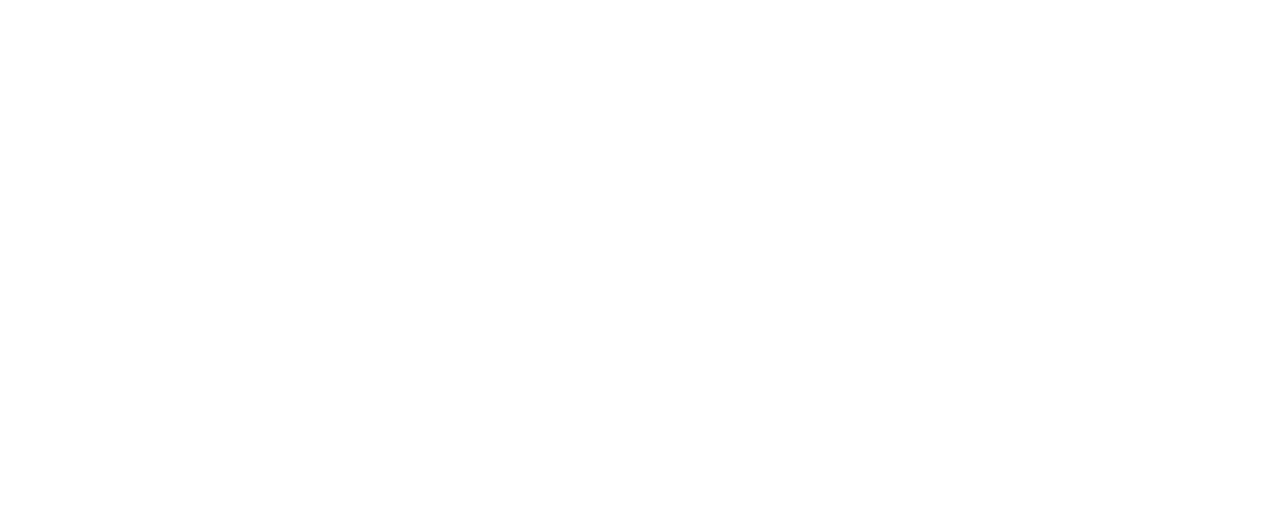
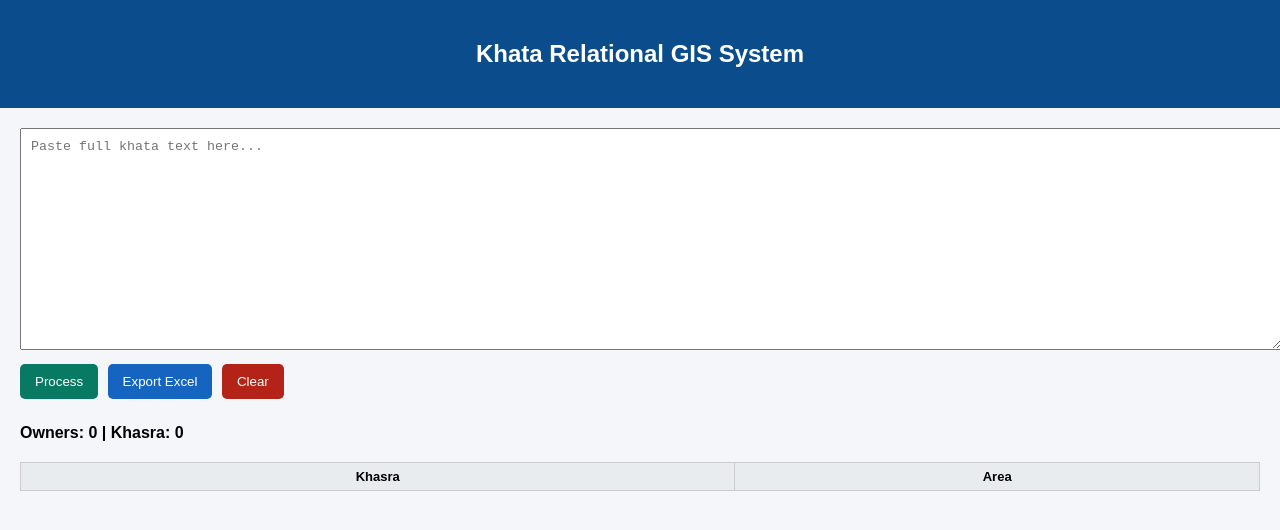
Before and after one commit to sandeepGIS/bulk-khata-tool, a plain HTML site: page index.html in a window 1280 px wide. Drawn offline with Linux system fonts and the light colour scheme.

Commit message:
Update index.html

```diff
--- a/index.html
+++ b/index.html
@@ -1,3 +1,54 @@
+<!DOCTYPE html>
+<html>
+<head>
+<meta charset="UTF-8">
+<title>Khata GIS Relational System</title>
+<script src="https://cdnjs.cloudflare.com/ajax/libs/xlsx/0.18.5/xlsx.full.min.js"></script>
+
+<style>
+body{font-family:Arial;margin:0;background:#f4f6f9;}
+header{background:#0b4d8c;color:white;padding:20px;text-align:center;}
+.container{padding:20px;}
+textarea{width:100%;height:200px;padding:10px;}
+button{padding:10px 15px;margin:10px 5px 10px 0;border:none;color:white;border-radius:5px;cursor:pointer;}
+.process{background:#087a63;}
+.export{background:#1565c0;}
+.clear{background:#b42318;}
+.count{margin-top:15px;font-weight:bold;}
+table{width:100%;border-collapse:collapse;margin-top:20px;background:white;}
+th,td{border:1px solid #ccc;padding:6px;font-size:13px;}
+th{background:#e9ecef;}
+</style>
+</head>
+
+<body>
+
+<header>
+<h2>Khata Relational GIS System</h2>
+</header>
+
+<div class="container">
+
+<textarea id="inputText" placeholder="Paste full khata text here..."></textarea>
+<br>
+<button class="process" onclick="processKhata()">Process</button>
+<button class="export" onclick="exportExcel()">Export Excel</button>
+<button class="clear" onclick="clearAll()">Clear</button>
+
+<div class="count">
+Owners: <span id="ownerCount">0</span> |
+Khasra: <span id="khasraCount">0</span>
+</div>
+
+<table id="previewTable">
+<thead>
+<tr><th>Khasra</th><th>Area</th></tr>
+</thead>
+<tbody></tbody>
+</table>
+
+</div>
+
 <script>
 
 let currentVillage="";
@@ -15,11 +66,7 @@ function getValue(text, regex){
 function processKhata(){
 
   const text=document.getElementById("inputText").value;
-
-  if(!text){
-    alert("Please paste Khata text first.");
-    return;
-  }
+  if(!text){ alert("Paste khata text first"); return; }
 
   document.querySelector("#previewTable tbody").innerHTML="";
   currentOwners=[];
@@ -31,46 +78,33 @@ function processKhata(){
   currentKhata=getValue(text,/खाता\s*संख्या\s*:\s*(\d+)/);
 
   /* OWNER EXTRACTION */
-  const lines=text.split("\n");
-
-  lines.forEach(line=>{
-    if(line.includes("/") && !line.includes("खसरा") && !line.includes("क्षेत्रफल")){
-
+  text.split("\n").forEach(line=>{
+    if(line.includes("/") && !line.includes("खसरा")){
       let parts=line.split("/");
       if(parts.length>=2){
         let owner=parts[0].trim();
         let father=parts[1].replace(/[0-9].*/,"").trim();
-
         if(owner.length>2){
-          currentOwners.push({
-            owner:owner,
-            father:father
-          });
+          currentOwners.push({owner,father});
         }
       }
     }
   });
 
   /* KHASRA EXTRACTION */
-  const allNumbers=[...text.matchAll(/\b\d{3,5}\b/g)].map(m=>m[0]);
-  const areaList=[...text.matchAll(/\b0\.\d{3,4}\b/g)].map(m=>m[0]);
+  const khasraList=[...text.matchAll(/\b\d{3,5}\b/g)]
+    .map(m=>m[0])
+    .filter(n=>!n.startsWith("14"));
 
-  const khasraList=allNumbers.filter(n=>n.length>=3 && !n.startsWith("14"));
+  const areaList=[...text.matchAll(/\b0\.\d{3,4}\b/g)]
+    .map(m=>m[0]);
 
   const finalLength=Math.min(khasraList.length,areaList.length);
 
   for(let i=0;i<finalLength;i++){
-
-    currentKhasra.push({
-      number:khasraList[i],
-      area:areaList[i]
-    });
-
+    currentKhasra.push({number:khasraList[i],area:areaList[i]});
     let row=document.createElement("tr");
-    row.innerHTML=`
-      <td>${khasraList[i]}</td>
-      <td>${areaList[i]}</td>
-    `;
+    row.innerHTML=`<td>${khasraList[i]}</td><td>${areaList[i]}</td>`;
     document.querySelector("#previewTable tbody").appendChild(row);
   }
 
@@ -81,46 +115,43 @@ function processKhata(){
 function exportExcel(){
 
   if(currentKhasra.length===0){
-    alert("Please process khata first.");
+    alert("Process khata first.");
     return;
   }
 
   const workbook=XLSX.utils.book_new();
 
-  const khataData=[{
+  XLSX.utils.book_append_sheet(workbook,
+    XLSX.utils.json_to_sheet([{
       Khata_No:currentKhata,
       Village:currentVillage,
       Tehsil:currentTehsil,
       District:currentDistrict
-  }];
-  XLSX.utils.book_append_sheet(workbook,
-    XLSX.utils.json_to_sheet(khataData),
+    }]),
     "KHATA"
   );
 
-  const ownerData=currentOwners.map((o,i)=>({
+  XLSX.utils.book_append_sheet(workbook,
+    XLSX.utils.json_to_sheet(currentOwners.map((o,i)=>({
       Owner_ID:i+1,
       Khata_No:currentKhata,
-    Owner_Name:o.owner,
-    Father_Name:o.father
-  }));
-  XLSX.utils.book_append_sheet(workbook,
-    XLSX.utils.json_to_sheet(ownerData),
+      Owner:o.owner,
+      Father:o.father
+    }))),
     "OWNERS"
   );
 
-  const khasraData=currentKhasra.map((k,i)=>({
+  XLSX.utils.book_append_sheet(workbook,
+    XLSX.utils.json_to_sheet(currentKhasra.map((k,i)=>({
       Khasra_ID:i+1,
       Khata_No:currentKhata,
-    Khasra_No:k.number,
+      Khasra:k.number,
       Area:k.area
-  }));
-  XLSX.utils.book_append_sheet(workbook,
-    XLSX.utils.json_to_sheet(khasraData),
+    }))),
     "KHASRA"
   );
 
-  XLSX.writeFile(workbook,"Khata_Relational_GIS_Format.xlsx");
+  XLSX.writeFile(workbook,"Khata_Relational.xlsx");
 }
 
 function clearAll(){
@@ -133,3 +164,6 @@ function clearAll(){
 }
 
 </script>
+
+</body>
+</html>
```
Lines whose indentation alone changed are shown as unchanged.
